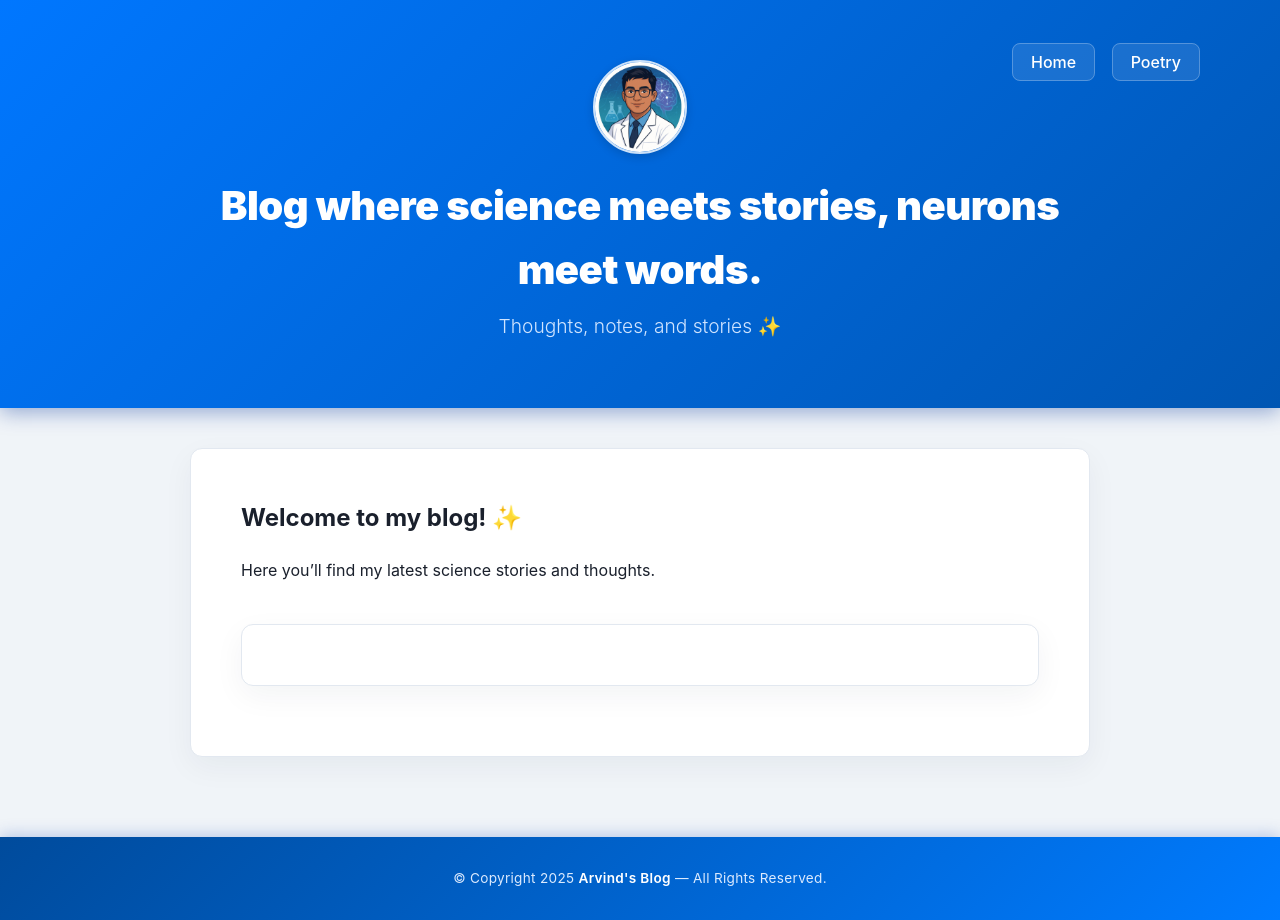
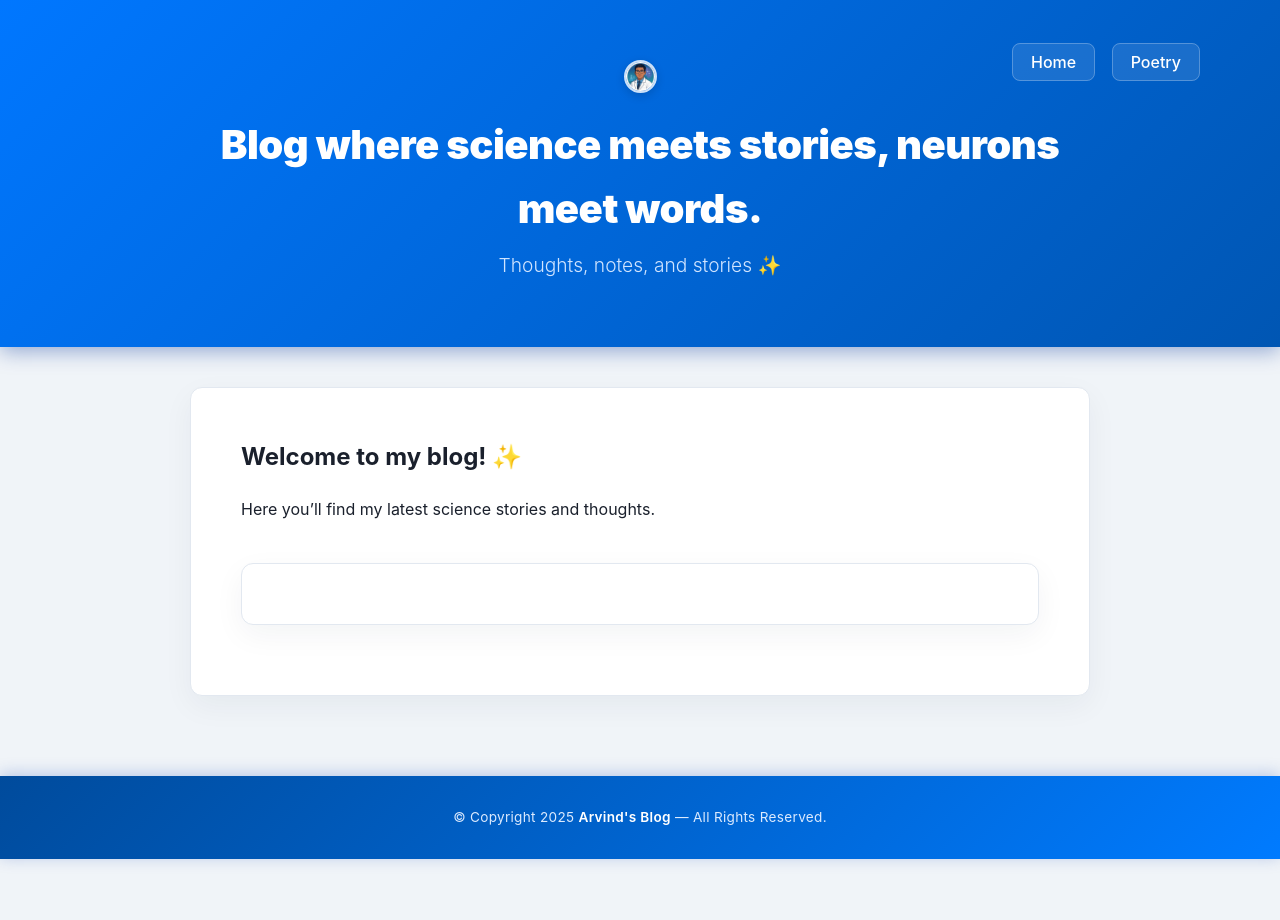
Before and after one commit to arvindomics/MyBlog, a Jekyll site: the page built from index.md, in a window 1280 px wide. Built offline with Jekyll 4.4.1, drawn with Linux system fonts in a browser that asks for light colours.

Commit message:
Update style.css

```diff
--- a/assets/css/style.css
+++ b/assets/css/style.css
@@ -36,8 +36,8 @@ body > * {
 
 /* PROFILE IMAGE (Refined & Balanced) */
 .profile-pic {
-  width: 90px;
-  height: 90px;
+  width: 29px;
+  height: 29px;
   border-radius: 50%;
   object-fit: cover;
   border: 2px solid rgba(255, 255, 255, 0.8);
```
